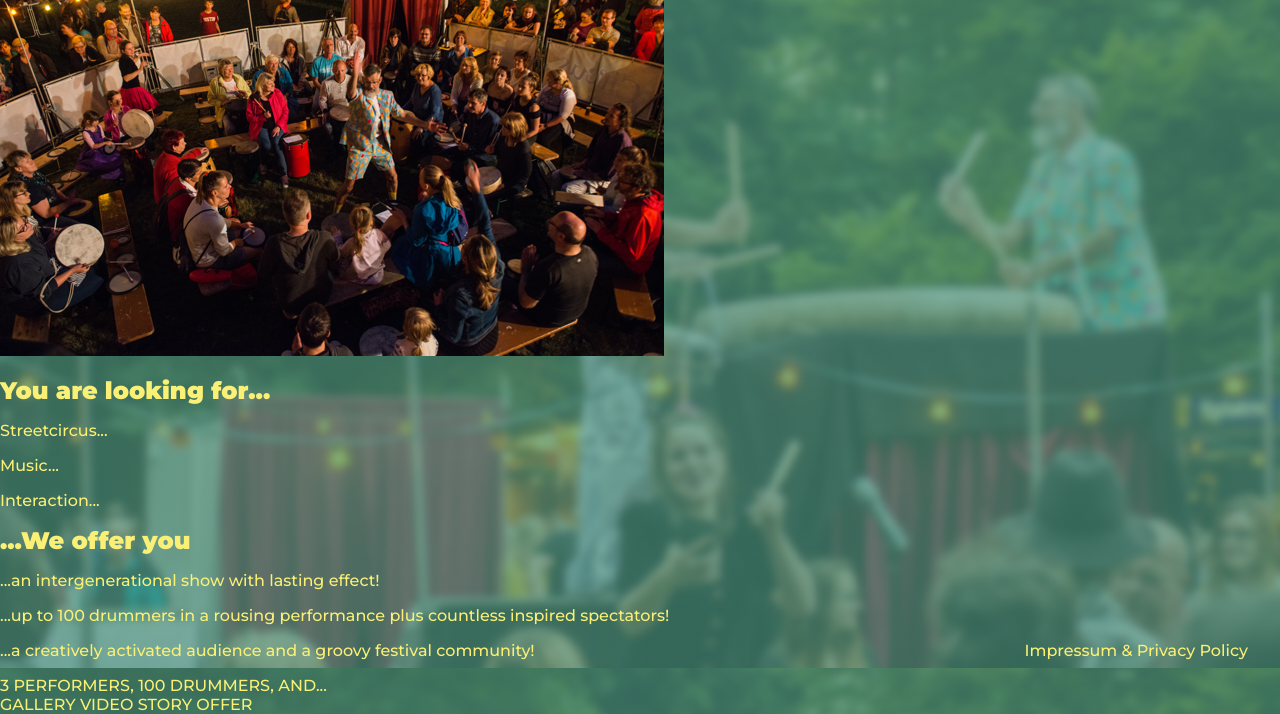
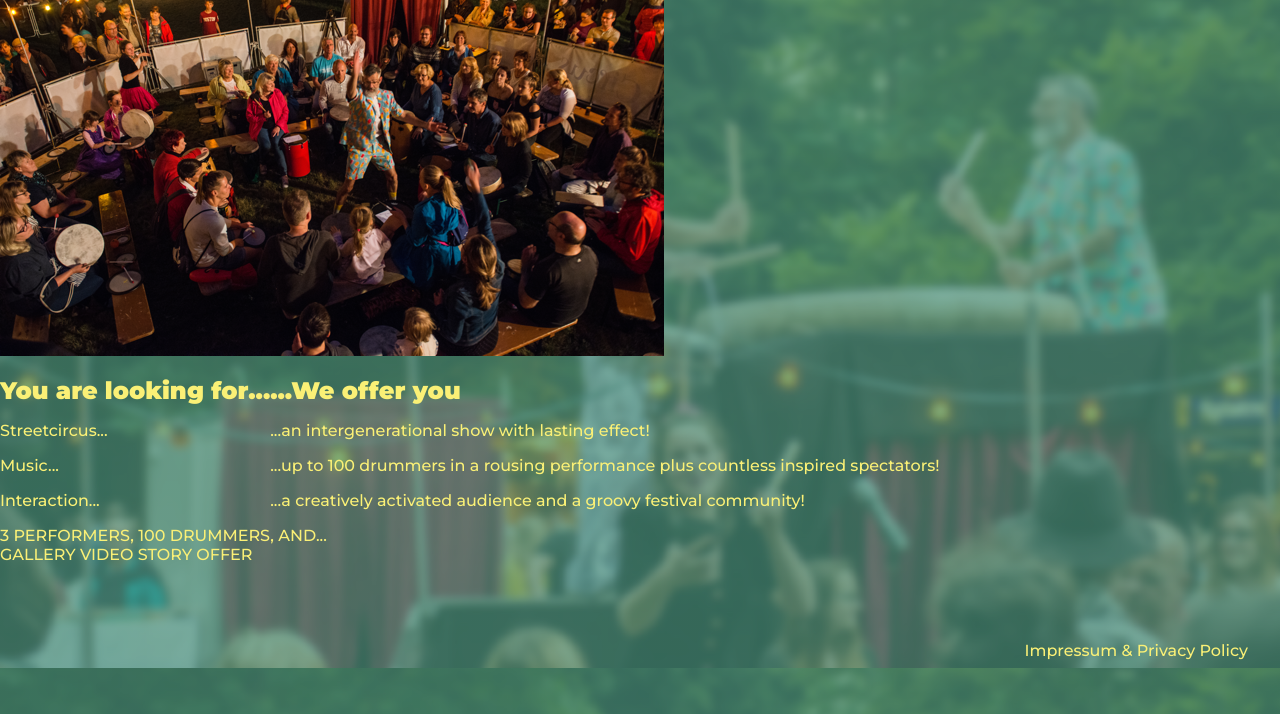
Before and after one commit to matteocarpi/crdc, a Jekyll site: the page built from the-show.md, in a window 1280 px wide. Shown: the part 232-946 px from the top of the page. Built offline with Jekyll 4.4.1, drawn with Linux system fonts in a browser that asks for light colours; nearby versions of some CDN libraries.

Commit message:
stylized h2

```diff
--- a/_layouts/contact.html
+++ b/_layouts/contact.html
@@ -4,7 +4,7 @@
 <div class="contact-wrapper">
 
   <div class="contacts">
-    <p class="name"><strong>{{ page.contact-name }}</strong></p>
+    <h2>{{ page.contact-name }}</h2>
     <p>{{ page.telephone }}</p>
     <p>{{ page.e-mail }}</p>
     <a href="https://www.facebook.com/CrazyRumbleDrumCircus/?ref=br_rs"><i class="fab fa-facebook-f"></i></a>
--- /dev/null
+++ b/_sass/show.scss
@@ -0,0 +1,4 @@
+.offer-wrapper {
+  display: flex;
+
+}
--- a/_sass/universal.scss
+++ b/_sass/universal.scss
@@ -22,6 +22,10 @@
 h1 {
   font-weight: 900;
   font-size: 24px;
+}
+h2{
+  font-size: 20px;
+  font-weight: 900;
 }
 a{
   color: $yellow;
--- a/assets/css/styles.scss
+++ b/assets/css/styles.scss
@@ -3,6 +3,7 @@
 @import "universal";
 @import "header";
 @import "home";
+@import "show";
 @import "gallery";
 @import "facts";
 @import "contact";
```
